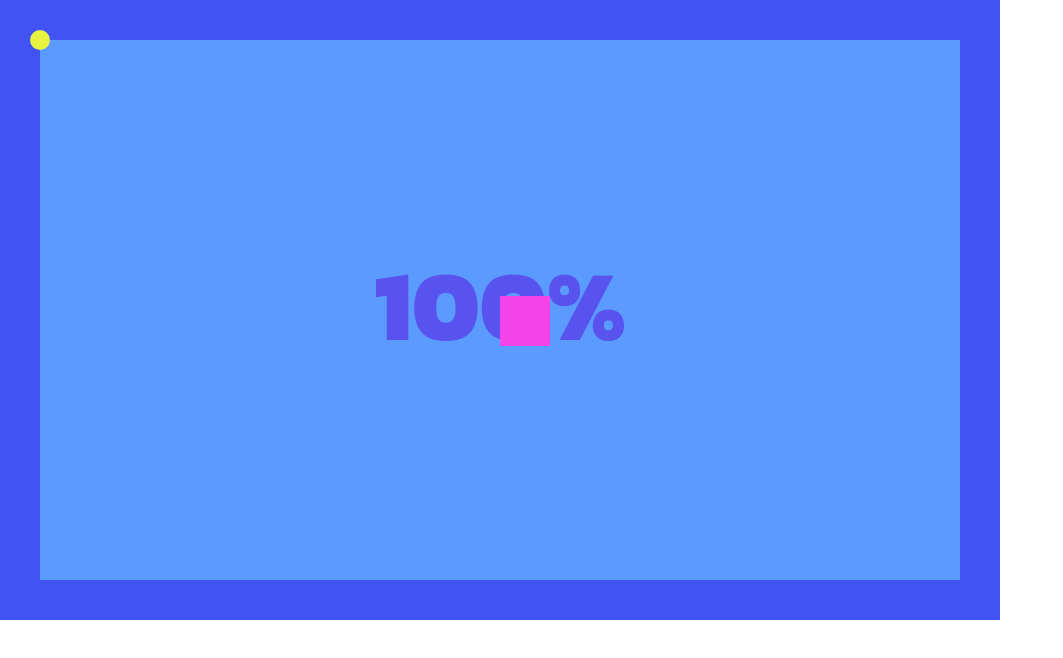
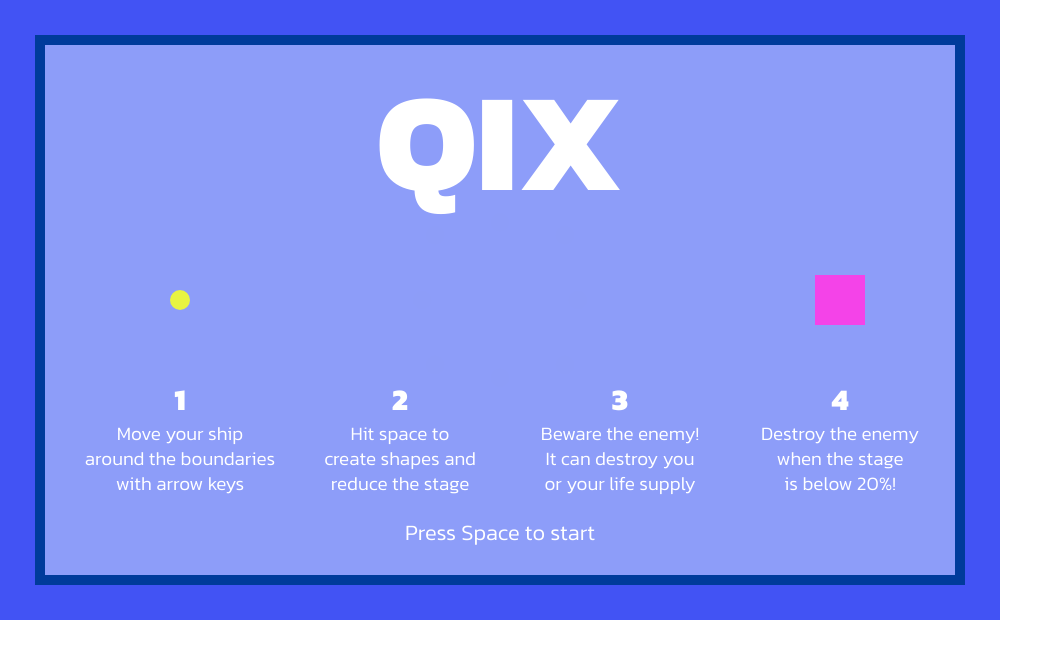
Before and after one commit to mattchrocha/qix2018, a plain HTML site: page index.html in a window 1280 px wide. Shown: the whole page, without its empty margins (0-1063 px from the left). Drawn offline with nearby package versions, Linux system fonts and the light colour scheme.

Commit message:
full game intro with instructions

```diff
--- a/index.html
+++ b/index.html
@@ -28,6 +28,7 @@
   <script src="js/lifecord.js"></script>
   <script src="js/explosion.js"></script>
   <script src="js/board.js"></script>
+  <script src="js/welcome.js"></script>
   <script src="js/index.js"></script>
 
 </body>
--- a/js/board.js
+++ b/js/board.js
@@ -9,6 +9,8 @@ function Board(game,message){
   this.vy = 40;
 
   this.message = message;
+
+  this.setListeners();
 }
 
 
@@ -26,6 +28,10 @@ Board.prototype.draw = function () {
   this.game.context.textAlign = "center";
   // this.game.context.globalCompositeOperation = "multiply";
   this.game.context.fillText(this.message,this.game.canvas.width/2, this.y+100);
+  this.game.context.font = "300 25px Kanit";
+  this.game.context.fillStyle = "white";
+  this.game.context.textAlign = "center";
+  this.game.context.fillText("Press Space for new game",this.game.canvas.width/2, this.y+330);
   // this.game.context.globalCompositeOperation = "source-over";
 };
 
@@ -36,3 +42,11 @@ Board.prototype.move = function (){
     this.vy *= 0.96;
   }
 }
+
+Board.prototype.setListeners = function() {
+  document.onkeydown = function(event) {
+    if (event.keyCode === SPACE_BAR){
+      this.game.reset()
+    }
+  }.bind(this);
+};
--- a/js/game.js
+++ b/js/game.js
@@ -6,16 +6,33 @@ function Game(canvasID) {
   this.win = false;
   this.lose = false;
 
-  this.reset();
+  this.pressStart = true;
+  this.welcome = new Welcome(this);
+  this.instruction1();
+  // this.reset();
+  this.explosionIntro();
 }
 
-Game.prototype.start = function() {
+Game.prototype.update = function() {
   this.interval = setInterval(
     function() {
-      this.clearAll();
-      this.drawAll();
-      this.detectAll();
-      this.moveAll();
+      if (this.pressStart){
+        this.clearAll();
+        this.drawWelcome();
+        this.welcome.move();
+        if (this.welcome.instruction1){
+          this.welcome.drawInstruction1();
+          if (this.explosion){
+            this.explosion.drawParticles();
+            this.explosion.moveParticles();
+          }
+        }
+      } else {
+        this.clearAll();
+        this.drawAll();
+        this.detectAll();
+        this.moveAll();
+      }
     }.bind(this),
     1000 / this.fps
   );
@@ -33,7 +50,10 @@ Game.prototype.reset = function() {
   // this.cutouts = [ this.cutout1, this.cutout2 ];
   this.boss = new Boss(this, this.stage, 80, 80);
   this.player = new Player(this, this.stage, this.boss, 40, 40);
-
+  this.board = false;
+  this.explosion = false;
+  this.win = false;
+  this.lose = false;
 };
 
 Game.prototype.drawAll = function() {
@@ -103,7 +123,7 @@ Game.prototype.destroysBoss = function(){
   if (this.calculateAreaLeft() <= 20){
     this.explodeBoss();
     this.lose = true;
-    this.popBoard("You destroyed the enemy! Yeah")
+    this.popBoard("You destroyed the enemy! Yeah!")
   }
 }
 
@@ -144,3 +164,34 @@ Game.prototype.explodeBoss = function (){
   this.boss.width = 0;
   this.boss.height = 0;
 }
+
+Game.prototype.drawWelcome = function (){
+  this.context.fillStyle = "#4253f4";
+  this.context.fillRect(0, 0, this.canvas.width, this.canvas.height);
+  this.welcome.draw();
+}
+
+
+Game.prototype.instruction1 = function(message){
+    window.setTimeout(function(){
+      this.welcome.instruction1 = true;
+    }.bind(this),2000);
+}
+
+Game.prototype.explosionIntro = function (){
+  window.setTimeout(function(){
+    this.explosion = new Explosion(this,this.stage,this.player,this.canvas.width/2,300,10,"232, 244, 65");
+    this.nextExplosion();
+    console.log("happens")
+  }.bind(this),3000);
+}
+
+Game.prototype.nextExplosion = function (){
+
+  exploLoop = window.setTimeout(function(){
+    this.explosion = new Explosion(this,this.stage,this.player,this.canvas.width/2,300,10,"232, 244, 65");
+    this.nextExplosion();
+  }.bind(this),2000);
+}
+
+var exploLoop;
--- a/js/index.js
+++ b/js/index.js
@@ -1,5 +1,5 @@
 var game = new Game("canvas");
 window.onload = function() {
 
-  game.start();
+  game.update();
 };
--- /dev/null
+++ b/js/welcome.js
@@ -0,0 +1,120 @@
+function Welcome(game){
+  this.game = game;
+
+  this.x = 40;
+  this.y = 40;
+  this.width = 920;
+  this.height = 540;
+
+  this.opacity = 0;
+
+  this.scaleX = 0.01;
+  this.scaleY = 0.01;
+
+
+
+  this.setListeners();
+}
+
+Welcome.prototype.draw = function () {
+  this.game.context.save()
+  this.game.context.scale(this.scaleX,this.scaleY)
+  this.game.context.fillStyle = 'rgba(216, 231, 255, 0.5)';
+  this.game.context.strokeStyle = "#003b9b";
+  this.game.context.lineWidth = 10;
+  this.game.context.fillRect(this.x, this.y, this.width, this.height);
+  this.game.context.strokeRect(this.x, this.y, this.width, this.height);
+
+
+  this.game.context.font = "800 140px Kanit";
+  this.game.context.fillStyle = "white";
+  this.game.context.textAlign = "center";
+  // this.game.context.globalCompositeOperation = "multiply";
+  this.game.context.fillText("QIX",this.game.canvas.width/2, this.y+150);
+
+  // this.game.context.globalCompositeOperation = "source-over"
+  this.game.context.restore()
+
+
+};
+
+Welcome.prototype.move = function (){
+  if (this.scaleX < 1){
+
+    this.scaleX *= 1.1;
+    this.scaleY *= 1.1;
+  } if (this.scaleX > 1){
+    this.scaleX = 1;
+    this.scaleY = 1;
+  }
+}
+
+
+
+Welcome.prototype.setListeners = function() {
+  document.onkeydown = function(event) {
+    if (event.keyCode === SPACE_BAR){
+      this.game.pressStart = false;
+      clearTimeout(exploLoop);
+      this.game.reset()
+    }
+  }.bind(this);
+};
+
+
+Welcome.prototype.drawInstruction1 = function(){
+
+  this.game.context.fillStyle = "rgba(255, 255, 255,"+ this.opacity +")";
+  this.game.context.textAlign = "center";
+  this.game.context.font = "800 30px Kanit";
+  this.game.context.fillText("1",180, this.y+370);
+  this.game.context.font = "300 19px Kanit";
+  this.game.context.fillText("Move your ship",180, this.y+400);
+  this.game.context.fillText("around the boundaries",180, this.y+425);
+  this.game.context.fillText("with arrow keys",180, this.y+450);
+
+  this.game.context.font = "800 30px Kanit";
+  this.game.context.fillText("2",400, this.y+370);
+  this.game.context.font = "300 19px Kanit";
+  this.game.context.fillText("Hit space to",400, this.y+400);
+  this.game.context.fillText("create shapes and",400, this.y+425);
+  this.game.context.fillText("reduce the stage",400, this.y+450);
+
+  this.game.context.font = "800 30px Kanit";
+  this.game.context.fillText("3",620, this.y+370);
+  this.game.context.font = "300 19px Kanit";
+  this.game.context.fillText("Beware the enemy!",620, this.y+400);
+  this.game.context.fillText("It can destroy you",620, this.y+425);
+  this.game.context.fillText("or your life supply",620, this.y+450);
+
+  this.game.context.font = "800 30px Kanit";
+  this.game.context.fillText("4",840, this.y+370);
+  this.game.context.font = "300 19px Kanit";
+  this.game.context.fillText("Destroy the enemy",840, this.y+400);
+  this.game.context.fillText("when the stage",840, this.y+425);
+  this.game.context.fillText("is below 20%!",840, this.y+450);
+
+  this.game.context.font = "300 22px Kanit";
+  this.game.context.textAlign = "center";
+  this.game.context.fillText("Press Space to start",this.game.canvas.width/2, this.y+500);
+
+  this.game.context.beginPath();
+  this.game.context.fillStyle = "rgba(232, 244, 65,"+this.opacity + ")";
+  this.game.context.lineWidth = 0;
+  this.game.context.arc(180, 300, 10, 0, Math.PI * 2);
+  this.game.context.fill();
+  this.game.context.closePath();
+
+  this.game.context.fillStyle = "rgba(244, 67, 232,"+ this.opacity +")";
+  this.game.context.fillRect(815, 275, 50, 50);
+
+
+
+
+
+
+
+  if (this.opacity < 1){
+    this.opacity += 0.01;
+  }
+}
```
